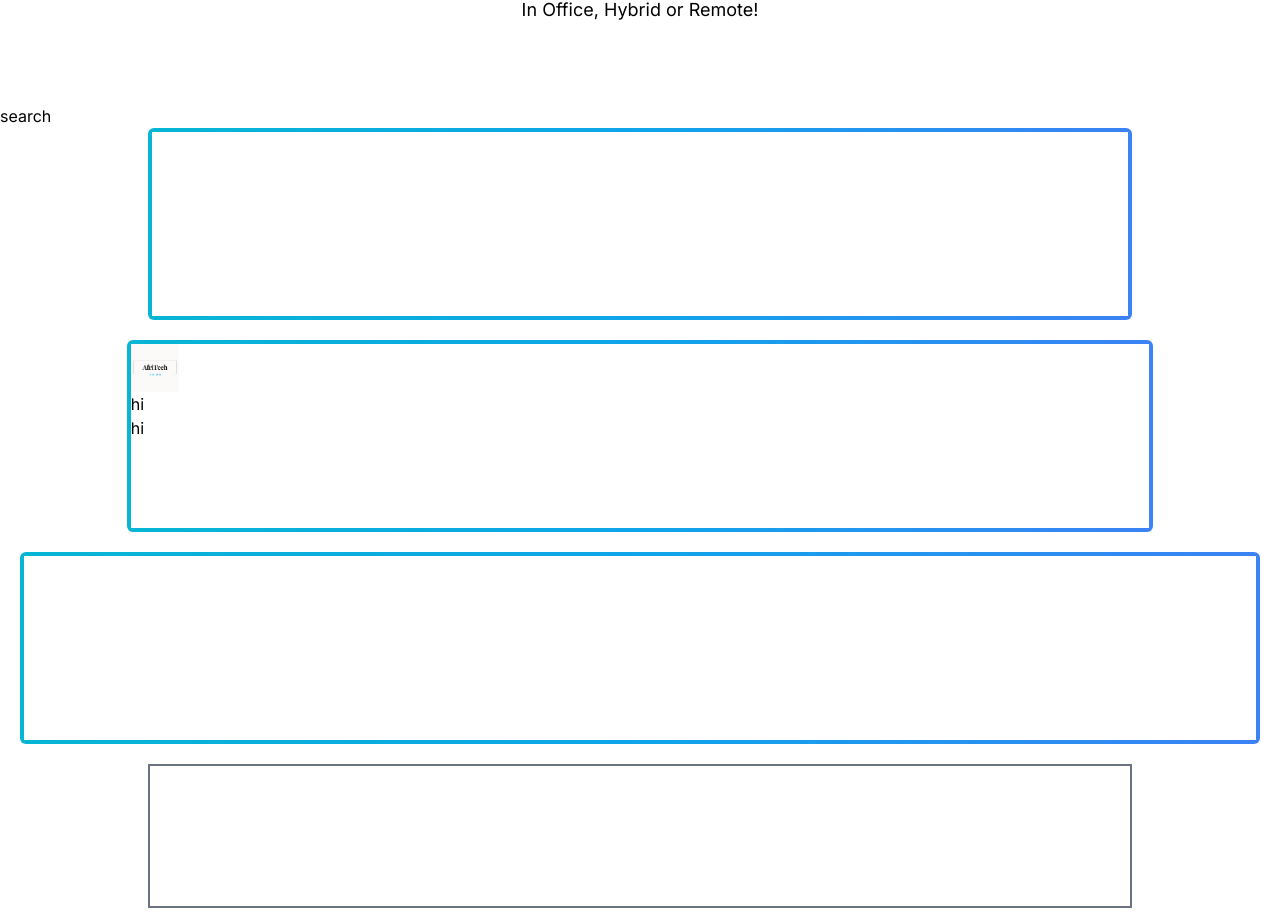
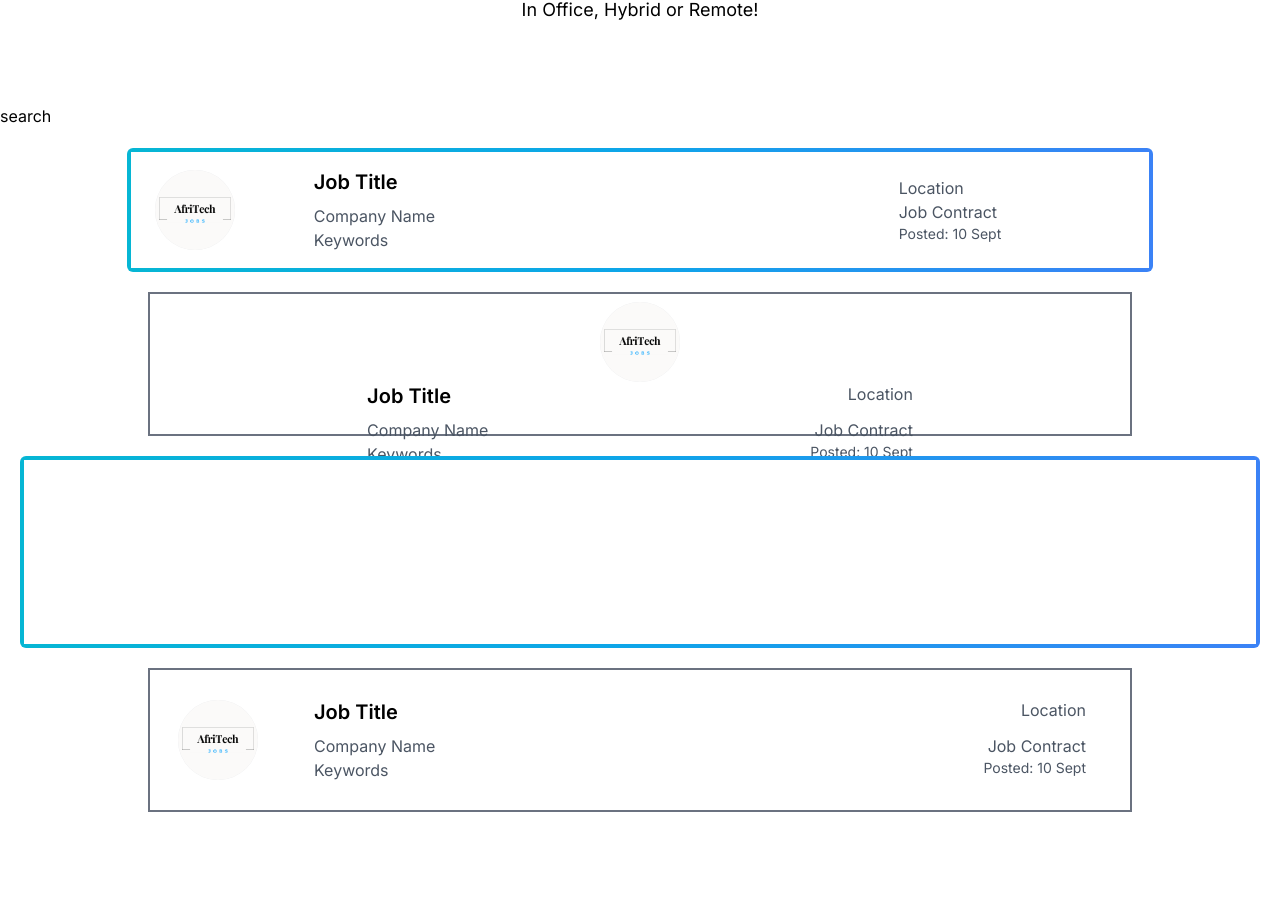
Before and after one commit to Theresa-o/afritechjobsfrontend, a Next.js app: page / in a window 1280 px wide. Shown: the part 260-1184 px from the top of the page. After the commit the page ends 1088 px from the top, so only its background shows below. Built offline with nearby package versions, Linux system fonts and the light colour scheme.

Commit message:
updated job listing container

```diff
--- a/src/components/MainJobListings/MainJobListings.jsx
+++ b/src/components/MainJobListings/MainJobListings.jsx
@@ -8,38 +8,98 @@ const MainJobListings = () => {
         <div>
           <div>search </div>
           <div className="job-listings-container">
-            <div className="job-listing gradient mx-auto flex max-w-screen-lg px-5 items-center justify-center">
-              <div className="listing h-48 w-full rounded-md bg-gradient-to-r from-cyan-500 via-sky-500 to-blue-500 p-1">
-                <div className="listing-content h-full w-full bg-white">
+            {/* -------------new desktop view */}
+            <div className="job-listing gradient mx-auto flex w-5/6 px-5 items-center justify-center m-5">
+              <div className="listing h-30 w-full rounded-md bg-gradient-to-r from-cyan-500 via-sky-500 to-blue-500 p-1">
+                <div className="listing-content h-full w-full bg-white ">
+                  <div className="grid grid-cols-12 gap-4 p-4 flex justify-center items-center">
+                    {/* <!-- Column 1: Small Image --> */}
+                    <div className="col-span-2">
+                      <div className="bg-gray-200 rounded-full h-15 w-20 mx-2">
+                        <img
+                          src="/afritechlogo.png"
+                          alt="Afritech Logo"
+                          className="rounded-full"
+                        />
+                        {/* <Image
+                          src="/afritechlogo.png"
+                          alt="Afritech Logo"
+                          className="dark:invert object-fill"
+                          width={48}
+                          height={48}
+                        /> */}
+                      </div>
+                    </div>
+
+                    {/* <!-- Column 2: Job Description --> */}
+                    <div className="col-span-7">
+                      <h2 className="text-xl font-semibold mb-2">Job Title</h2>
+                      <p className="text-gray-600">Company Name</p>
+                      <p className="text-gray-600">Keywords</p>
+                      {/* <div className="flex flex-col mt-4">
+                        <div className="flex">
+                          <div className="pr-2">
+                            <p className="text-sm text-gray-600">
+                              Salary: $75,000 - $90,000
+                            </p>
+                          </div>
+                        </div>
+                      </div> */}
+                    </div>
+
+                    {/* <!-- Column 3: Small, Slightly Bigger than Image Column --> */}
+                    <div className="col-span-3">
+                      <div className="whitespace-nowrap h-30 w-24">
+                        <p className="text-gray-600">Location</p>
+                        <p className="text-gray-600">Job Contract</p>
+                        <p className="text-sm text-gray-600">Posted: 10 Sept</p>
+                      </div>
+                    </div>
+                  </div>
+                </div>
+              </div>
+            </div>
+
+            {/* -------------new mobile view */}
+            <div className="job-listing gray mx-auto flex max-w-screen-lg px-5 items-center justify-center m-4">
+              <div className="listing h-36 w-full rounded-md">
+                <div className="border-2 border-gray-500 p-2 h-full w-full flex justify-around ">
                   <a href="#">
-                    <div className="job-logo"></div>
-                    <div className="job-position-details"></div>
-                    <div className="job-meta"></div>
+                    <div className="job-logo bg-gray-200 rounded-full h-20 w-20 m-auto my-auto">
+                      <img
+                        src="/afritechlogo.png"
+                        alt="Afritech Logo"
+                        className="rounded-full h-18 my-auto flex justify-items-start"
+                      />
+                    </div>
+                    <div className="job-position-details-container flex w-full">
+                      <div className="job-position-details flex justify-between flex-wrap">
+                        <div className="job-meta flex justify-between align-center  w-full">
+                          <h2 className="text-xl font-semibold mb-2">
+                            Job Title
+                          </h2>
+                          <p className="text-gray-600 flex ">Location</p>
+                        </div>
+                        <div className="job-meta flex justify-between align-center  w-full">
+                          <p className="text-gray-600">Company Name</p>
+                          <p className="text-gray-600">Job Contract</p>
+                        </div>
+
+                        <div className="job-meta flex justify-between align-center whitespace-nowrap w-full">
+                          <p className="text-gray-600">Keywords</p>
+                          <span className="text-sm text-gray-600">
+                            Posted: 10 Sept
+                          </span>
+                        </div>
+                      </div>
+                    </div>
                   </a>
                 </div>
               </div>
             </div>
-            {/* iijijijie */}
-            <div className="job-listing gradient mx-auto flex w-5/6 px-5 items-center justify-center m-5">
-              <div className="listing h-48 w-full rounded-md bg-gradient-to-r from-cyan-500 via-sky-500 to-blue-500 p-1">
-                <div className="listing-content h-full w-full bg-white">
-                  <a href="#">
-                    <div className="job-logo max-width h-auto">
-                      <Image
-                        src="/afritechlogo.png"
-                        alt="Afritech Logo"
-                        className="dark:invert"
-                        width={48}
-                        height={48}
-                      />
-                    </div>
-                    <div className="job-position-details">hi</div>
-                    <div className="job-meta">hi</div>
-                  </a>
-                </div>
-              </div>
-            </div>
-            {/* iijijijie */}
+
+            {/* -------------new mobile view */}
+
             <div className="job-listing gradient mx-auto flex max-w-screen-xl px-5 items-center justify-center m-5">
               <div className="listing h-48 w-full rounded-md bg-gradient-to-r from-cyan-500 via-sky-500 to-blue-500 p-1">
                 <div className="listing-content h-full w-full bg-white">
@@ -51,13 +111,37 @@ const MainJobListings = () => {
                 </div>
               </div>
             </div>
+
             <div className="job-listing gray mx-auto flex max-w-screen-lg px-5 items-center justify-center m-4">
               <div className="listing h-36 w-full rounded-md">
-                <div className="border-2 border-gray-500 p-2 h-full w-full">
-                  <a href="#">
-                    <div className="job-logo"></div>
-                    <div className="job-position-details"></div>
-                    <div className="job-meta"></div>
+                <div className="border-2 border-gray-500 p-2 h-full w-full flex items-center">
+                  <a href="#" className="w-full flex items-center">
+                    <div className="job-logo bg-gray-200 rounded-full h-20 w-20 hidden md:flex flex-shrink-0 md:m-5">
+                      <img
+                        src="/afritechlogo.png"
+                        alt="Afritech Logo"
+                        className="rounded-full h-18"
+                      />
+                    </div>
+                    <div className="job-position-details ml-4 flex-grow m-4 md:m-9">
+                      <div className="job-meta flex justify-between align-center w-full">
+                        <h2 className="text-xl font-semibold mb-2">
+                          Job Title
+                        </h2>
+                        <p className="text-gray-600 flex">Location</p>
+                      </div>
+                      <div className="job-meta flex justify-between align-center w-full">
+                        <p className="text-gray-600">Company Name</p>
+                        <p className="text-gray-600">Job Contract</p>
+                      </div>
+
+                      <div className="job-meta flex justify-between align-center whitespace-nowrap w-full">
+                        <p className="text-gray-600">Keywords</p>
+                        <span className="text-sm text-gray-600">
+                          Posted: 10 Sept
+                        </span>
+                      </div>
+                    </div>
                   </a>
                 </div>
               </div>
```
